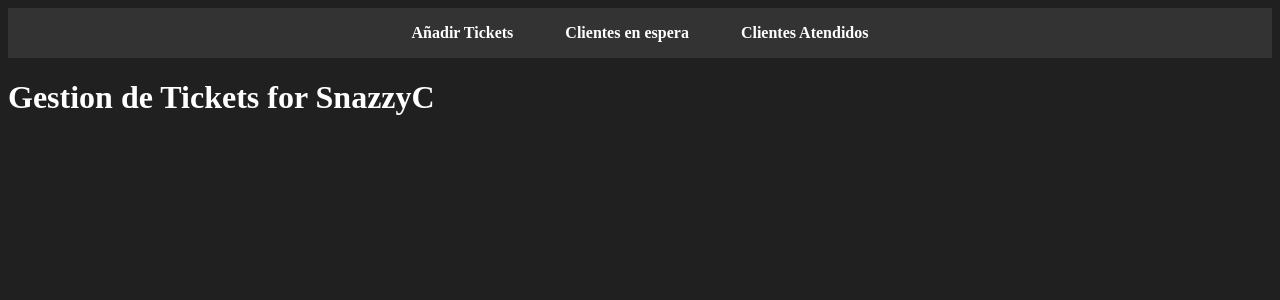
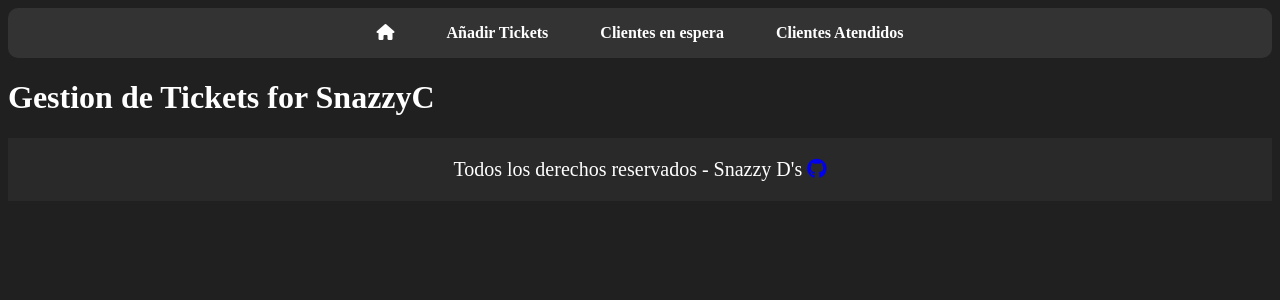
Before and after one commit to fborjaz/ticket_system, a Django app: template tickets/templates/index.html in a window 1280 px wide. Shown: the top 300 px of the page. Run offline with Django 5.2, Linux system fonts and the light colour scheme; the template is opened without the code that fills it, so the values that code supplies are empty.

Commit message:
'Actualizacion'

```diff
--- a/tickets/static/css/main.css
+++ b/tickets/static/css/main.css
@@ -1,14 +1,19 @@
 body {
   background-color: #202020;
   color: white;
+  position: relative;
+  overflow: hidden;
 }
 
 /* Estilos generales para la navegación */
+
+
 .nav {
   background-color: #333; /* Color de fondo de la barra de navegación */
   color: #fff; /* Color del texto de la barra de navegación */
   padding: 1em 0;
   text-align: center;
+  border-radius: 10px;
 }
 
 .nav ul {
@@ -34,3 +39,14 @@
   color: #fff;
 
 }
+
+.footer {
+     /* Posicionar el pie de página de forma absoluta */
+    bottom: 0; /* Posicionarlo en la parte inferior */
+    width: 100%; /* Ancho completo del viewport */
+    background-color: #292929; /* Color de fondo */
+    color: #fff; /* Color del texto */
+    padding: 1em 0;
+    text-align: center;
+    font-size: 20px;
+  }
--- a/tickets/templates/index.html
+++ b/tickets/templates/index.html
@@ -8,13 +8,17 @@
     <title> Gestion De Tickets </title>
 </head>
 <body>
-
-
     {% block content %}
         <h1> Gestion de Tickets for SnazzyC </h1>
-    {% endblock %}
 
 
 
+
+
+
+
+
+
+    {% endblock %}
 </body>
 </html>
--- a/tickets/templates/partials/nav.html
+++ b/tickets/templates/partials/nav.html
@@ -7,11 +7,15 @@
     <meta name="viewport" content="width=device-width, initial-scale=1.0">
     <title> Gestion de Tickets </title>
     <link rel="stylesheet" href="{% static '/css/main.css'%}">
+    <link rel="stylesheet" href="https://cdnjs.cloudflare.com/ajax/libs/font-awesome/6.5.1/css/all.min.css">
 </head>
 <body>
 
     <nav class='nav'>
         <ul>
+            <li>
+                <a href="{% url "index" %}"><i class="fa-solid fa-house"></i> </a>
+            </li>
             <li>
                 <a href="{% url "anadirTickets" %}"> Añadir Tickets </a>
             </li>
@@ -29,5 +33,8 @@
         {% endblock %}
     </main>
 
+
+    <footer class='footer'> Todos los derechos reservados - Snazzy D's <a href="https://github.com/SnayderCJ">  <i class="fa-brands fa-github"></i> </a> </footer>
+
 </body>
 </html>
```
